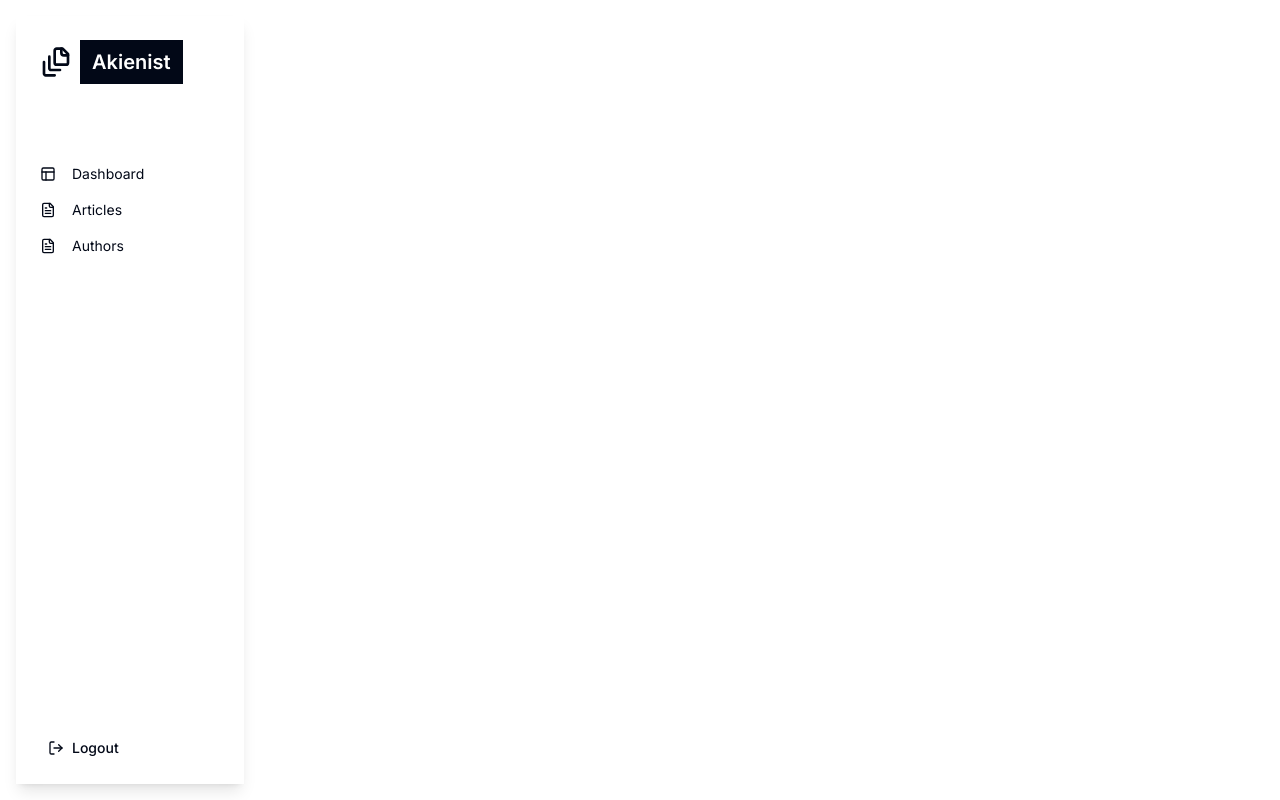
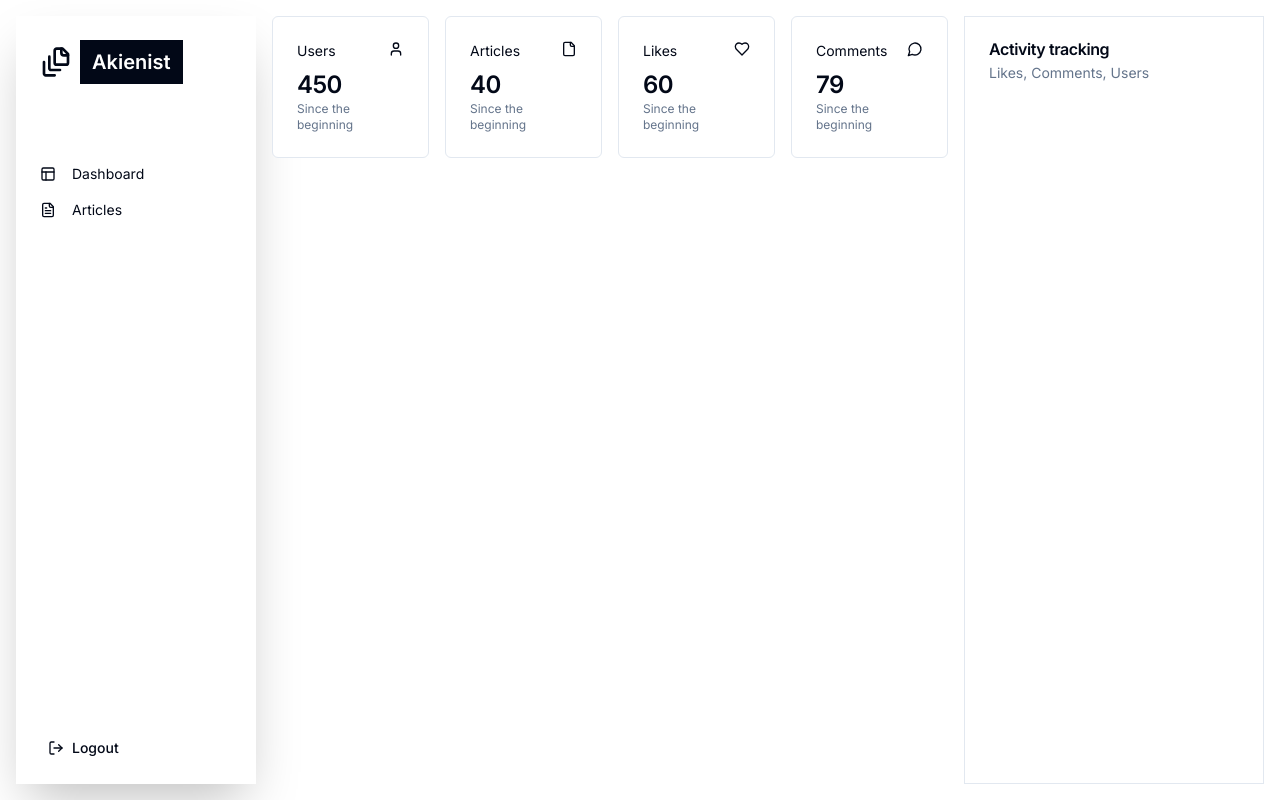
Before and after one commit to glody007/akieni-blog, a Next.js app: page /dashboard in a window 1280 px wide. Built offline with nearby package versions, Linux system fonts and the light colour scheme.

Commit message:
feat: dashboard statistic

```diff
--- a/app/dashboard/layout.tsx
+++ b/app/dashboard/layout.tsx
@@ -7,14 +7,14 @@ export default function DashboardLayout({
     children: React.ReactNode;
 }>) {
   return (
-    <div className="min-h-screen grid md:grid-cols-[260px_1fr]">
-      <aside className="h-full p-4">
+    <div className="min-h-screen grid md:grid-cols-[240px_1fr] gap-4 p-4">
+      <aside className="h-full">
         <DashboardNav
           items={dashboardConfig.nav}
-          className="h-full shadow-lg"
+          className="h-full"
         />
       </aside>
-      <main>
+      <main className="">
         {children}
       </main>
     </div>
--- a/app/dashboard/page.tsx
+++ b/app/dashboard/page.tsx
@@ -1,8 +1,47 @@
+import { OverviewCard } from "@/components/dashboard/overview-card";
+import { Card, CardDescription, CardHeader, CardTitle } from "@/components/ui/card";
 
 export default function Dashboard() {
     return (
-      <div className="">
-
+      <div className="h-full grid md:grid-cols-[1fr_300px] gap-4">
+        <div className="flex flex-col gap-4">
+          <div className="grid grid-cols-1 md:grid-cols-2 lg:grid-cols-4 gap-4">
+            <div>
+              <OverviewCard
+                title="Users"
+                description="450"
+                icon="user"
+              />
+            </div>
+            <div>
+              <OverviewCard
+                title="Articles"
+                description="40"
+                icon="file"
+              />
+            </div>
+            <div>
+              <OverviewCard
+                title="Likes"
+                description="60"
+                icon="heart"
+              />
+            </div>
+            <div>
+              <OverviewCard
+                title="Comments"
+                description="79"
+                icon="message"
+              />
+            </div>
+          </div>
+        </div>
+        <Card>
+          <CardHeader>
+            <CardTitle>Activity tracking</CardTitle>
+            <CardDescription>Likes, Comments, Users</CardDescription>
+          </CardHeader>
+        </Card>
       </div>
     );
   }
--- a/components/dashboard/nav.tsx
+++ b/components/dashboard/nav.tsx
@@ -12,7 +12,7 @@ interface DashboardNavProps extends HtmlHTMLAttributes<HTMLElement> {
 
 export function DashboardNav({ items, className }: DashboardNavProps) {
     return  (
-        <div className={cn("flex flex-col justify-between shadow-2xl p-4", className)}>
+        <div className={cn("hidden md:flex flex-col justify-between shadow-2xl p-4", className)}>
             <div className="flex flex-col gap-16">
                 <div className="flex p-2">
                     <Link href="/" className="flex items-center  gap-2">
--- /dev/null
+++ b/components/dashboard/overview-card.tsx
@@ -0,0 +1,34 @@
+import {
+    Card,
+    CardContent,
+    CardDescription,
+    CardHeader,
+    CardTitle
+} from "@/components/ui/card";
+import { cn } from "@/lib/utils";
+import { HtmlHTMLAttributes } from "react";
+import { Icons } from "../icons";
+
+interface OverviewCardProps extends HtmlHTMLAttributes<HTMLElement> {
+    title: string
+    description: string
+    icon: keyof typeof Icons
+}
+
+export function OverviewCard({ title, description, icon, className }: OverviewCardProps) {
+    const Icon = Icons[icon]
+    return (
+        <Card className={cn("rounded-md gap-0", className)}>
+            <CardContent className="flex flex-col gap-2 pt-6">
+                <div className="flex flex-row justify-between gap-4">
+                    <p className="text-sm">{title}</p>
+                    <Icon className="w-4 h-4" />
+                </div>
+                <div >
+                    <CardTitle className="text-2xl">{description}</CardTitle>
+                    <p className="text-xs text text-muted-foreground">Since the beginning</p>
+                </div>
+            </CardContent>
+        </Card>
+    )
+}
--- a/components/icons.tsx
+++ b/components/icons.tsx
@@ -13,6 +13,8 @@ import {
     X,
     LogOut,
     PanelsTopLeft,
+    Heart,
+    MessageCircle,
     type LucideIcon,
     FileStack,
 } from "lucide-react"
@@ -35,4 +37,6 @@ export const Icons = {
     user: User,
     arrowRight: ArrowRight,
     check: Check,
+    heart: Heart,
+    message: MessageCircle
 }
--- a/components/ui/card.tsx
+++ b/components/ui/card.tsx
@@ -9,7 +9,7 @@ const Card = React.forwardRef<
   <div
     ref={ref}
     className={cn(
-      "rounded-lg border bg-card text-card-foreground shadow-sm",
+      "border bg-card text-card-foreground",
       className
     )}
     {...props}
@@ -36,7 +36,7 @@ const CardTitle = React.forwardRef<
   <h3
     ref={ref}
     className={cn(
-      "text-2xl font-semibold leading-none tracking-tight",
+      "text font-semibold leading-none tracking-tight",
       className
     )}
     {...props}
--- a/config/dashboard.ts
+++ b/config/dashboard.ts
@@ -12,10 +12,5 @@ export const dashboardConfig: DashboardConfig = {
             href: "/dashboard/articles",
             icon: "fileText"
         },
-        {
-            name: "Authors",
-            href: "/dashboard/authors",
-            icon: "fileText"
-        },
     ]
 }
```
